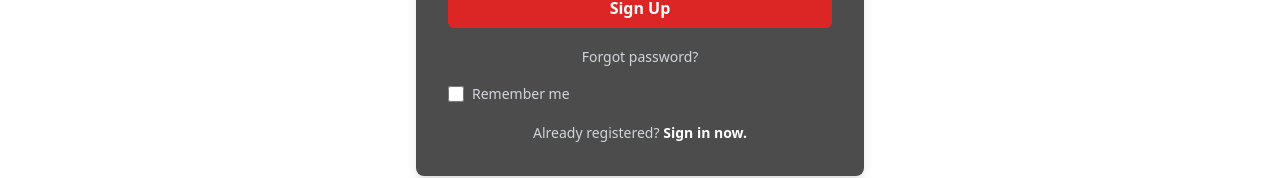
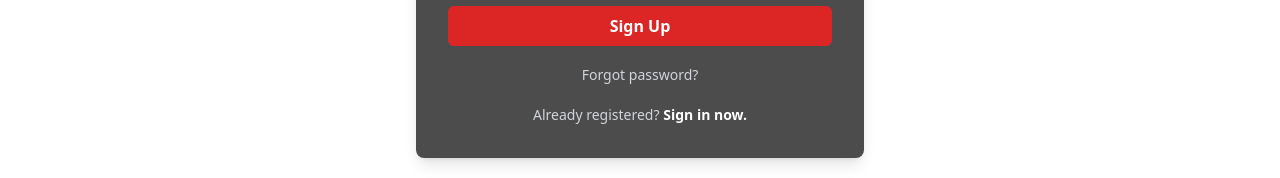
Before and after one commit to Ragulkumarv/netflix-react-tailwind, a React (Create React App) app: page / in a window 1280 px wide. Shown: the part 506-684 px from the top of the page. Built offline with nearby package versions, Linux system fonts and the light colour scheme; no server answers.

Commit message:
removed remember me check

```diff
--- a/src/components/Login.js
+++ b/src/components/Login.js
@@ -81,142 +81,6 @@ const Login = () => {
         </div>
       </div>
 
-      {/* <div className="max-w-[450px] mb-12 mx-auto relative z-[2]">
-        <div className="min-h-[707px] px-16 py-12 rounded-sm bg-[#000000b3] text-left text-white">
-          <header className="default-ltr-cache-1ws1lu8 e17twygb2">
-            <h1 className="mb-7">Sign In</h1>
-          </header>
-          <form
-            className="flex flex-col gap-4"
-            aria-label="Sign In"
-            method="post"
-          >
-            <div className="flex flex-col">
-              <div className="inline-flex flex-wrap relative">
-                <label
-                  htmlFor=":r0:"
-                  className="text-xs text-[#ffffffb3] absolute z-[1] whitespace-nowrap text-ellipsis block overflow-hidden"
-                >
-                  Email or mobile number
-                </label>
-                <div className="w-full min-h-[6rem] relative inline-flex items-center text-left z-0 gap-[2px]">
-                  <input
-                    type="text"
-                    autoComplete="email"
-                    id=":r0:"
-                    name="userLoginId"
-                    className="input-custom "
-                    defaultValue=""
-                  />
-                  <div aria-hidden="true" className="input-border-custom" />
-                </div>
-              </div>
-            </div>
-            <div className="inline-flex flex-wrap relative">
-              <div
-                data-uia="password-field+container"
-                className=" e2so2tu1 default-ltr-cache-4o4q5b ea3diy35"
-              >
-                <label
-                  htmlFor=":r3:"
-                  className="text-xs text-[#ffffffb3] absolute z-[1] whitespace-nowrap text-ellipsis block overflow-hidden"
-                >
-                  Password
-                </label>
-                <div className="w-full min-h-[6rem] relative inline-flex items-center text-left z-0 gap-[2px]">
-                  <input
-                    type="password"
-                    autoComplete="password"
-                    id=":r3:"
-                    name="password"
-                    className="input-custom "
-                  />
-                  <div aria-hidden="true" className="input-border-custom" />
-                </div>
-              </div>
-            </div>
-            <button
-              className="bg-red-600 min-h-10 w-full rounded-md"
-
-            >
-              Sign In
-            </button>
-            <p className="text-center">OR</p>
-            <button
-              className="bg-slate-700 min-h-10 w-full rounded-md"
-              type="button"
-            >
-              Use a sign-in code
-            </button>
-            <a className="text-center" href="/LoginHelp">
-              Forgot password?
-            </a>
-          </form>
-          <footer className="default-ltr-cache-banb1s e17twygb0">
-            <div className="default-ltr-cache-1r5gb7q e1olp0t0">
-              <div className="flex flex-wrap">
-                <div className="default-ltr-cache-fmygl2 ea3diy34">
-                  <input
-                    type="checkbox"
-                    id=":Rairlpp:"
-                    name="rememberMe"
-                    data-uia="remember-me-field"
-                    defaultChecked=""
-                  />
-                  <div
-                    aria-hidden="true"
-                    className="default-ltr-cache-emv211 ea3diy33"
-                  ></div>
-                </div>
-                <label htmlFor=":Rairlpp:" className="pl-3">
-                  Remember me
-                </label>
-              </div>
-            </div>
-            <p className="mt-4">
-              New to Netflix?{" "}
-              <a className="" target="_self" href="/">
-                Sign up now
-              </a>
-              .
-            </p>
-            <div className="mt-[11px] relative text-sm">
-              <p className="my-4 font-size-inherit">
-                <span>
-                  This page is protected by Google reCAPTCHA to ensure you're
-                  not a bot.
-                </span>
-                &nbsp;
-                <button className="recaptcha-terms-of-use--link-button text-[#0071eb] hover:underline">
-                  Learn more.
-                </button>
-              </p>
-              <div className="recaptcha-terms-of-use--disclosure hidden">
-                <span id="" data-uia="recaptcha-disclosure-text">
-                  The information collected by Google reCAPTCHA is subject to
-                  the Google{" "}
-                  <a
-                    href="https://policies.google.com/privacy"
-                    id="recaptcha-privacy-link"
-                  >
-                    Privacy Policy
-                  </a>{" "}
-                  and{" "}
-                  <a
-                    href="https://policies.google.com/terms"
-                    id="recaptcha-tos-link"
-                  >
-                    Terms of Service
-                  </a>
-                  , and is used for providing, maintaining, and improving the
-                  reCAPTCHA service and for general security purposes (it is not
-                  used for personalised advertising by Google).
-                </span>
-              </div>
-            </div>
-          </footer>
-        </div>
-      </div> */}
       <div className="min-h-screen flex items-center justify-center bg-cover bg-center relative z-[2]">
         <div className="bg-black bg-opacity-70 p-8 rounded-lg shadow-lg max-w-md w-full">
           <h1 className="text-3xl font-bold text-white mb-6">
@@ -278,20 +142,6 @@ const Login = () => {
             </a>
           </div>
 
-          <div className="mt-4 flex items-center">
-            <input
-              type="checkbox"
-              id="rememberMe"
-              className="h-4 w-4 text-indigo-600 focus:ring-indigo-500 border-gray-300 rounded"
-            />
-            <label
-              htmlFor="rememberMe"
-              className="ml-2 block text-sm text-gray-300"
-            >
-              Remember me
-            </label>
-          </div>
-
           <div className="mt-4 text-center">
             <span className="text-sm text-gray-300">
               {!isSignIn ? "Already registered?" : "New to Netflix?"}{" "}
```
